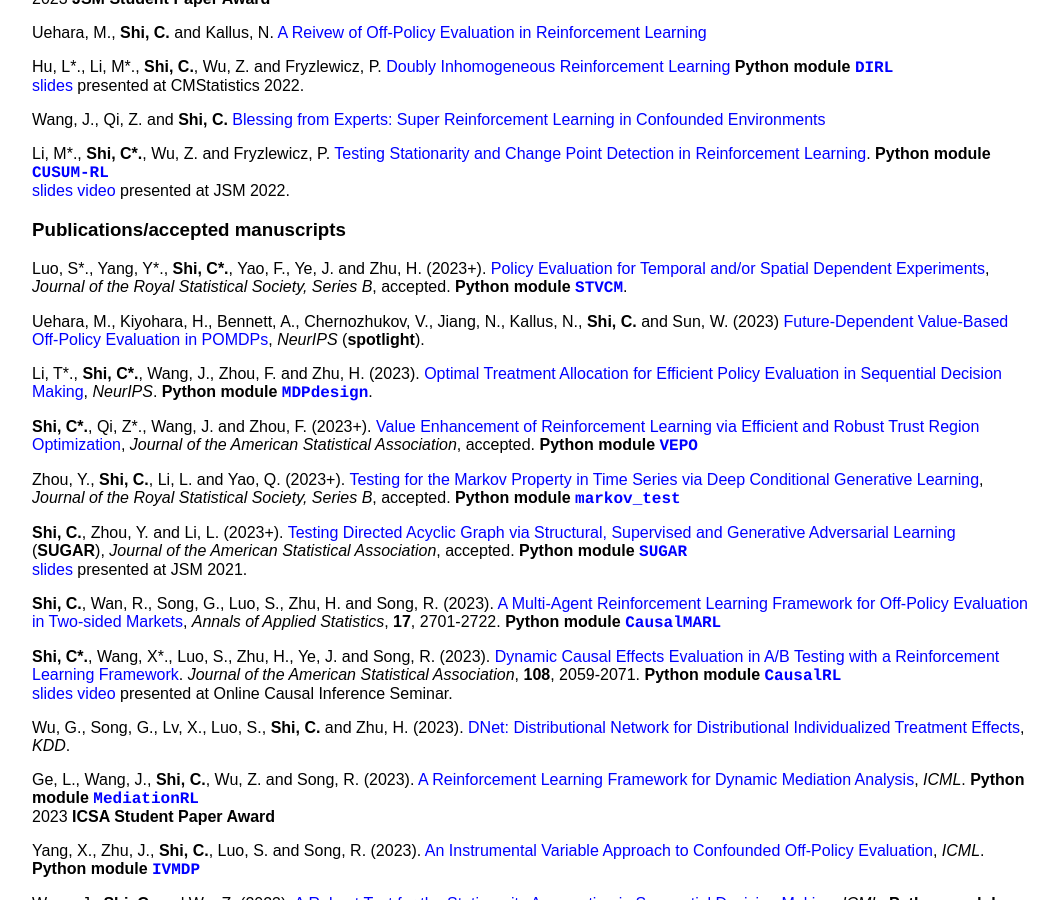
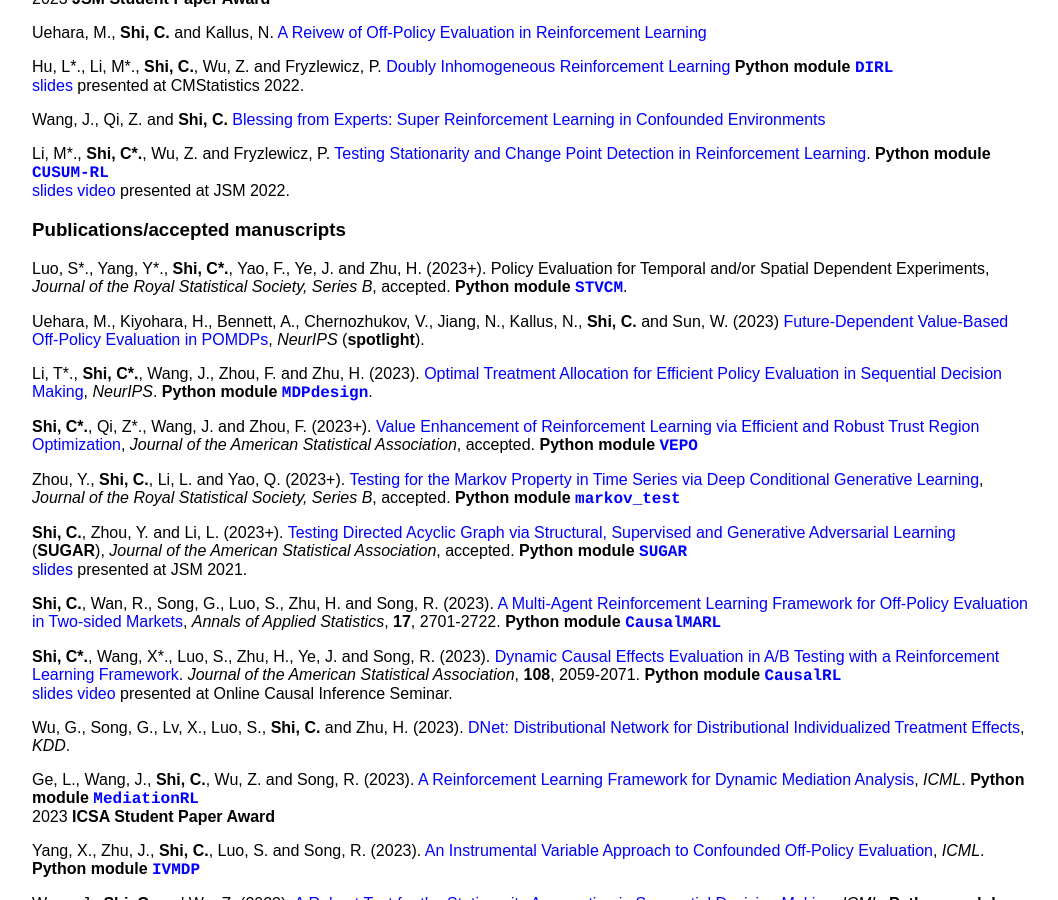
Before and after one commit to callmespring/callmespring.github.io, a Jekyll site: the page built from publication.md, in a window 1280 px wide and 900 px high, scrolled down 409 px. Shown: the whole window, without its empty margins (108-1166 px from the left). Built offline with Jekyll 4.4.1, drawn with Linux system fonts in a browser that asks for light colours; some of the changed lines change nothing that is shown.

Commit message:
Update publication.md

```diff
--- a/publication.md
+++ b/publication.md
@@ -37,7 +37,7 @@ Reinforcement Learning](https://arxiv.org/pdf/2203.01707.pdf).
 
 ### Publications/accepted manuscripts
 
-Luo, S\*., Yang, Y\*., **Shi, C\*.**, Yao, F., Ye, J. and Zhu, H. (2023+). [Policy Evaluation for Temporal and/or Spatial Dependent Experiments](https://arxiv.org/pdf/2202.10887.pdf), _Journal of the Royal Statistical Society, Series B_, accepted. **Python module** [<span style="font-family:courier;">**STVCM**</span>](https://github.com/anneyang0060/STVCM).
+Luo, S\*., Yang, Y\*., **Shi, C\*.**, Yao, F., Ye, J. and Zhu, H. (2023+). Policy Evaluation for Temporal and/or Spatial Dependent Experiments, _Journal of the Royal Statistical Society, Series B_, accepted. **Python module** [<span style="font-family:courier;">**STVCM**</span>](https://github.com/anneyang0060/STVCM).
 
 Uehara, M., Kiyohara, H., Bennett, A., Chernozhukov, V., Jiang, N., Kallus, N., **Shi, C.** and Sun, W. (2023) [Future-Dependent Value-Based Off-Policy Evaluation in POMDPs](https://arxiv.org/pdf/2207.13081.pdf), _NeurIPS_ (**spotlight**).
 
```
